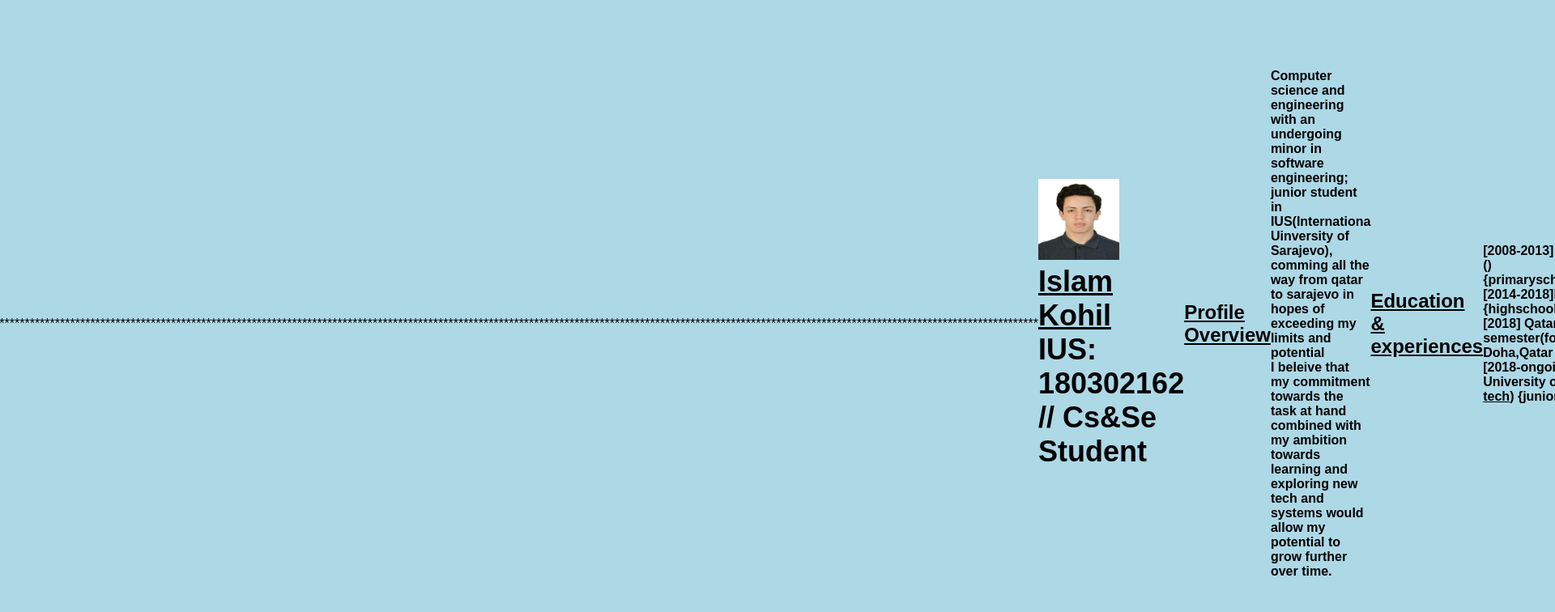
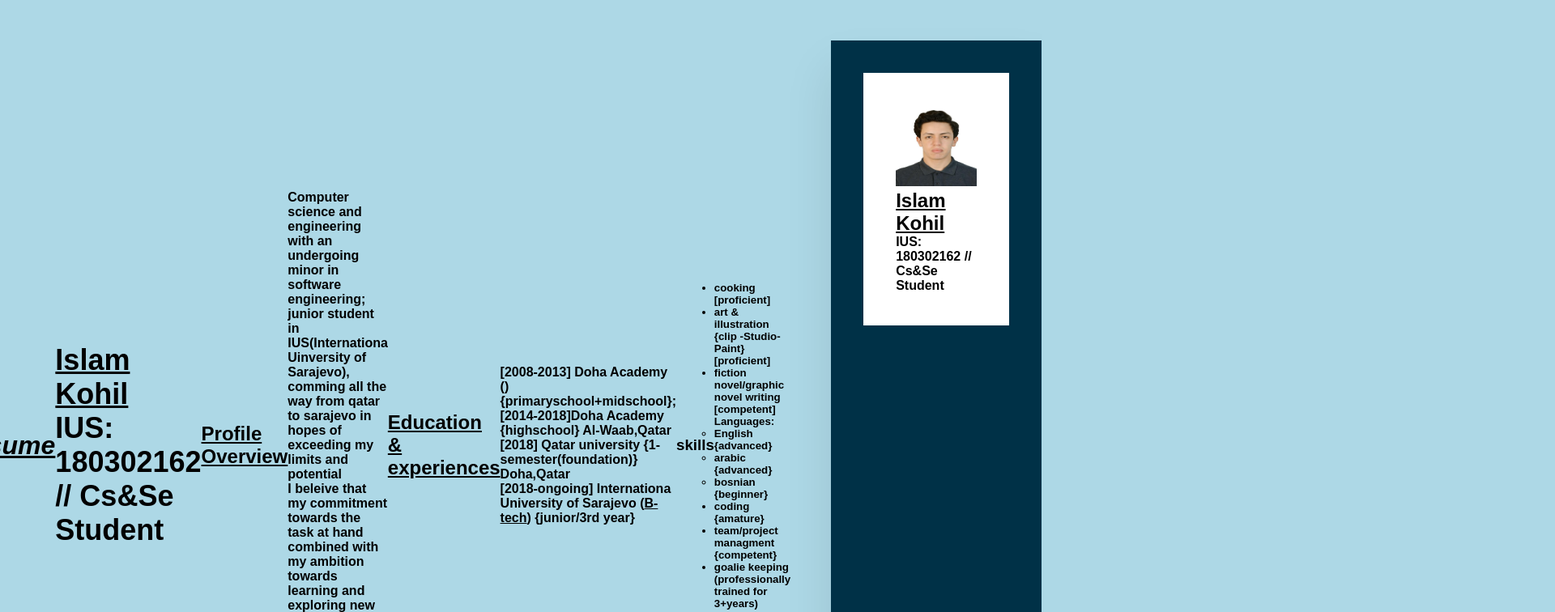
Before and after one commit to i-kohil/portfoilo_template, a plain HTML site: page index.html in a window 1280 px wide. Shown: the top 756 px of the page at 81% size, 1920 px wide, since content can reach past the window. Drawn offline with Linux system fonts and the light colour scheme.

Commit message:
added data

```diff
--- a/index.html
+++ b/index.html
@@ -11,18 +11,15 @@
     <!--resume-->
 
 
-        <h1>
+    <h1>
 
         <b> <i><u>Resume</u> </i> </b>
 
 
 
         </h1>
-        <p>**********************************************************************************************************************************************************************</p>
-        <p>**********************************************************************************************************************************************************************</p>
+        <h2>
 
-        <h2>
-            <img src="personalpic.jpg" alt="personalpic" width="100" height="100"/><br>
 
     <u><b> <h2>Islam Kohil <br> </b></u>
     IUS: 180302162 // Cs&Se Student </h2>
@@ -73,5 +70,25 @@
      <!--
          islamKohil|~|180302162|~|kohil.islam8@gmail.com
      -->
-</body>
+
+     <div class="container" >
+         <div class = "leftside">
+         <div class = "rightside">
+    <div class = "profiletextinfo">
+        <div class = "image">
+            <img src="personalpic.jpg" alt="personalpic" width="100" height="100"/><br>
+        </div>
+        <u><b> <h2>Islam Kohil <br> </b></u></h2>
+           <h4> <span>IUS: 180302162 // Cs&Se Student</span></h4>
+
+    </div>
+
+</div>
+     </div>
+
+
+
+
+
+   </body>
 </html>
--- a/style.css
+++ b/style.css
@@ -20,8 +20,14 @@ body
     position: relative;
     width: 100%;
     max-width: 1000px;
-    min-height: 100px;
+    min-height: 1000px;
+margin: 50px;
     background: #fff;
+    display: grid;
+    grid-template-columns: 1fr 2fr;
+    box-shadow: 0 35px 55px rgba(0, 0,0,0.1 );
+
+
 }
 .container .leftside
 {
@@ -29,3 +35,9 @@ body
     background: #003147;
     padding: 40px;
 }
+.container .rightside
+{
+    position: relative;
+    background: #fff;
+    padding: 40px;
+}
```
